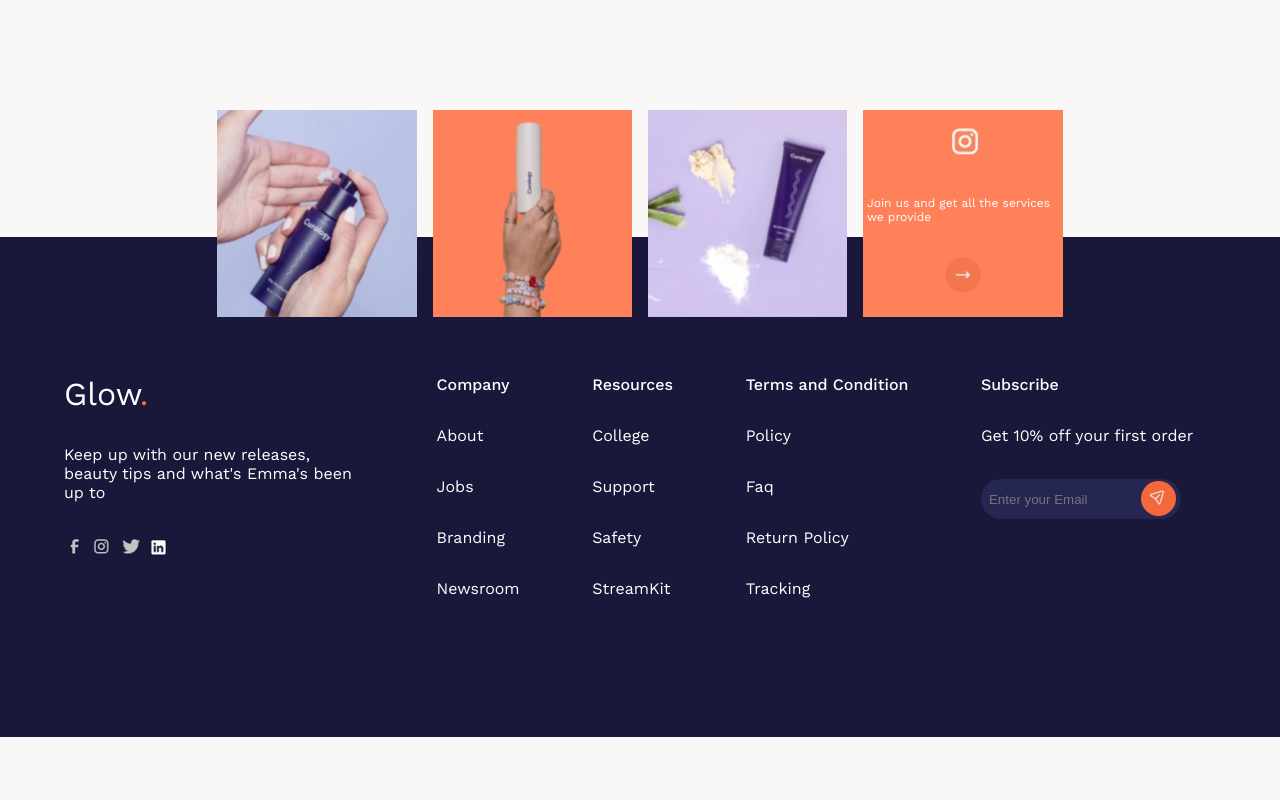
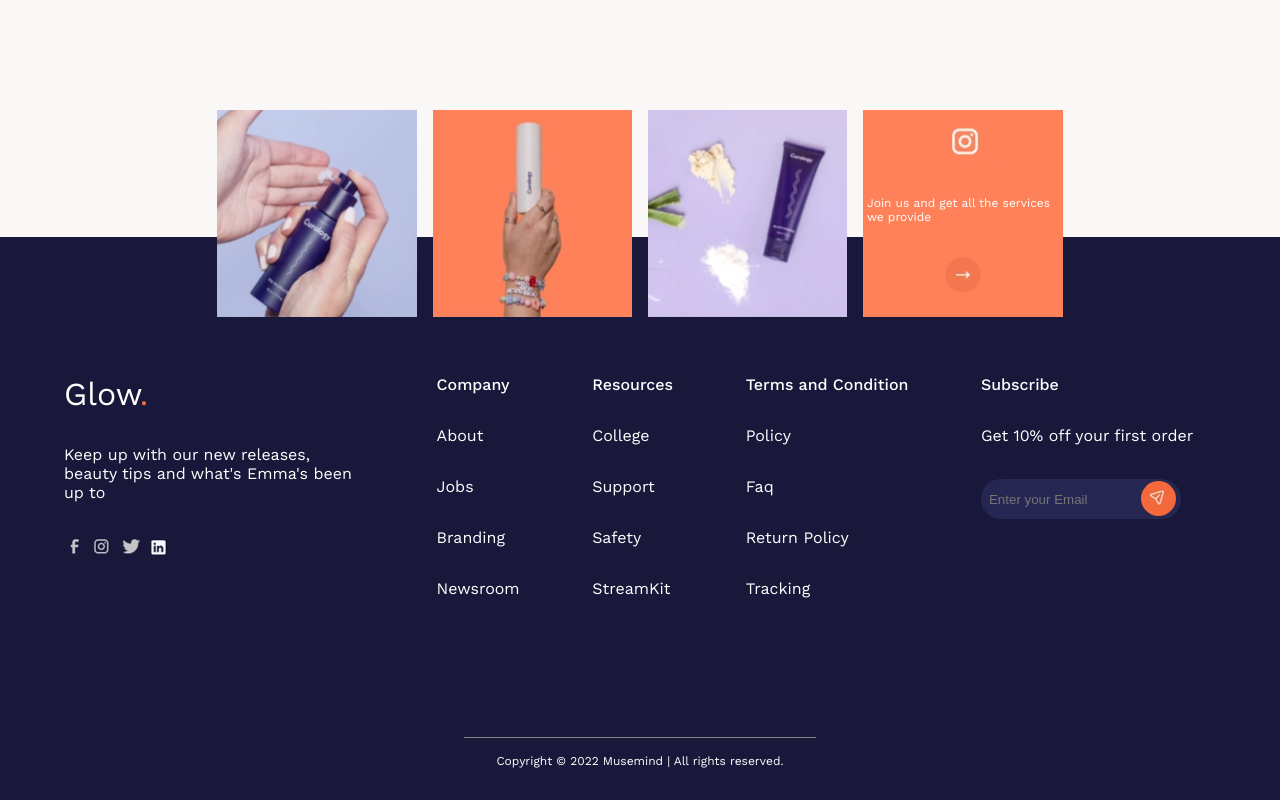
Before and after one commit to Owobilum/glow, a React (Create React App) app: page / in a window 1280 px wide. Shown: the part 3693-4493 px from the top of the page. Before the commit the page ends 4430 px from the top, so only its background shows below. Built offline with nearby package versions, Linux system fonts and the light colour scheme.

Commit message:
add footer copyright

```diff
--- a/src/components/footer/Footer.jsx
+++ b/src/components/footer/Footer.jsx
@@ -9,15 +9,16 @@ const socials = [facebook, instagram, twitter, linkedin];
 
 const Footer = () => {
   return (
-    <footer className={styles.root}>
+    <footer>
+      <div className={styles.root}>
         <div className={styles.flex_container}>
           <div className={styles.column1}>
             <div className={styles.logo}>
               Glow<span className={styles.highlight}>.</span>
             </div>
             <div>
-            Keep up with our new releases, beauty tips and what's Emma's been up
-            to
+              Keep up with our new releases, beauty tips and what's Emma's been
+              up to
             </div>
             <div className={styles.socials}>
               {socials?.map((network, index) => (
@@ -71,7 +72,13 @@ const Footer = () => {
             </div>
           </div>
         </div>
-      <div></div>
+      </div>
+
+      <div className={styles.copyright_box}>
+        <p className={styles.copyright_text}>
+          Copyright © 2022 Musemind | All rights reserved.
+        </p>
+      </div>
     </footer>
   );
 };
--- a/src/components/footer/Footer.module.css
+++ b/src/components/footer/Footer.module.css
@@ -22,6 +22,7 @@
 }
 .highlight {
   color: var(--clr_primary);
+  font-size: 32px;
 }
 .socials {
   display: flex;
@@ -62,3 +63,17 @@
   border: none;
   cursor: pointer;
 }
+.copyright_box {
+  background-color: var(--clr_secondary);
+  color: var(--clr_white);
+  display: flex;
+  justify-content: center;
+  padding-bottom: 2rem;
+}
+.copyright_text {
+  font-size: 0.75rem;
+  border-top: 1px solid var(--clr_gray);
+  padding-top: 1rem;
+  padding-left: 2rem;
+  padding-right: 2rem;
+}
```
Lines whose indentation alone changed are shown as unchanged.
